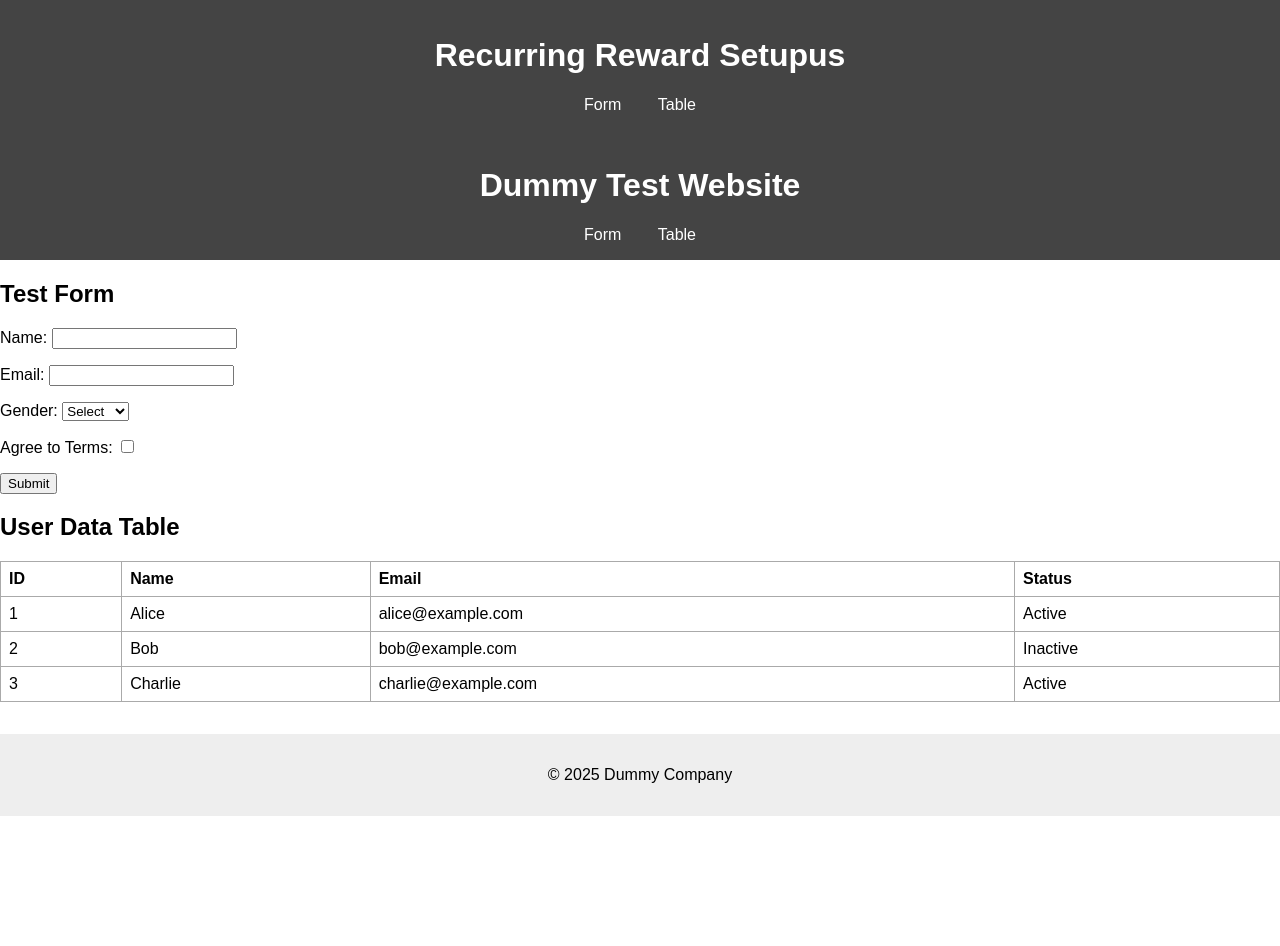
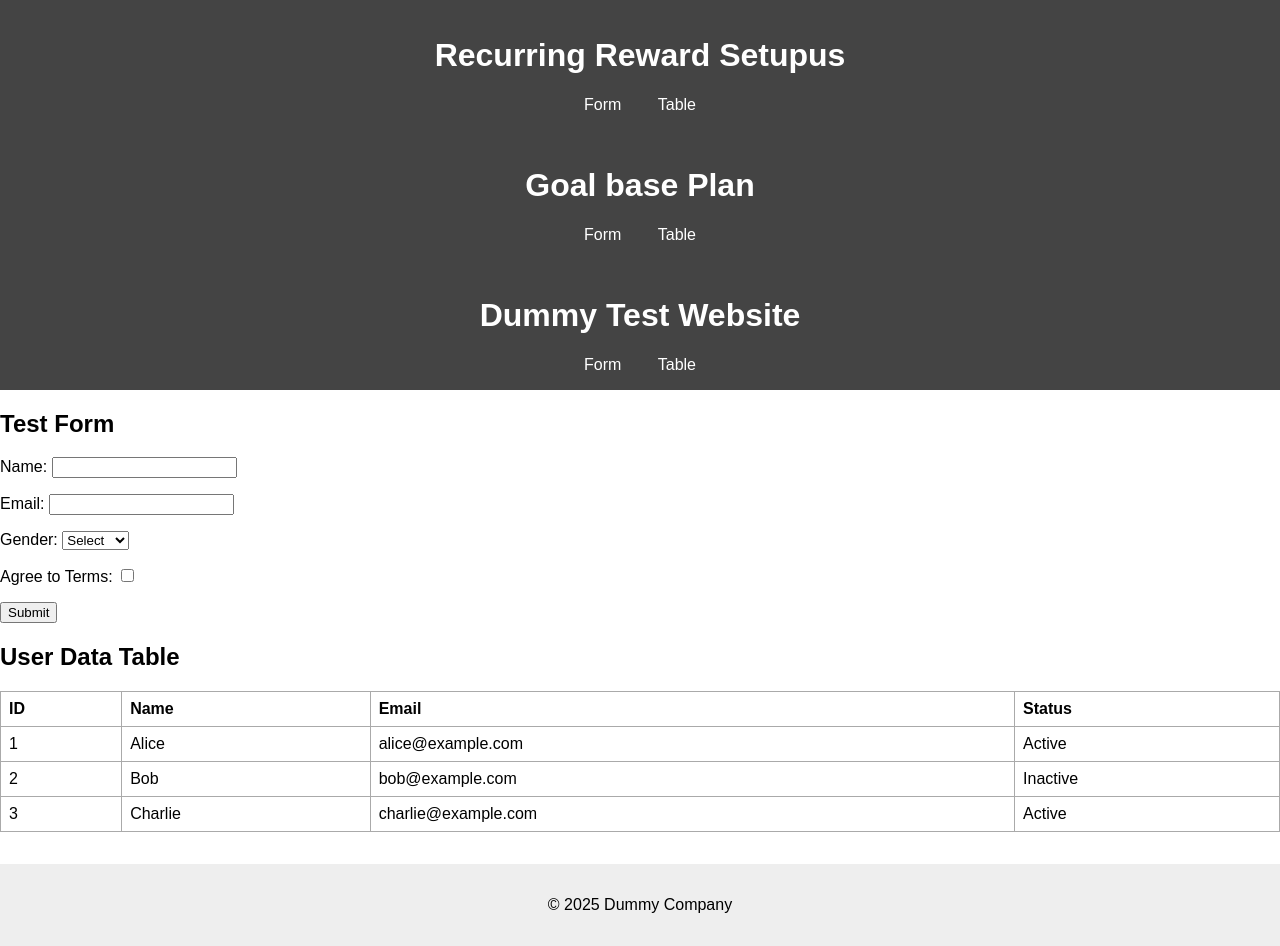
Before and after one commit to bansodeashwini269/All-Reward-setup-plan, a plain HTML site: page index.html in a window 1280 px wide. Before the commit the page ends 816 px from the top, so only its background shows below. Drawn offline with Linux system fonts and the light colour scheme; a script that the page names is missing.

Commit message:
Update index.html

```diff
--- a/index.html
+++ b/index.html
@@ -90,6 +90,18 @@
   <div id="d351aa4b-94ba-87b7-a1ac-0197f9741ebd" ></div>
   <div id="b34ecf9e-7beb-6c3c-d6eb-0197f9755faf" ></div>
   <div id="683e8036-629b-45d9-2c3d-0198074552d5" ></div>
+
+
+   <header>
+    <h1>Goal base Plan</h1>
+    <nav>
+      <a href="#form">Form</a>
+      <a href="#table">Table</a>
+    </nav>
+  </header>
+<div id="3b98dd81-bf56-1bab-af30-01980c764e4e" ></div>
+  <div id="b8a16d4c-d095-fc08-a8f2-01980c78a5f7" ></div>
+
   <header>
     <h1>Dummy Test Website</h1>
     <nav>
```
